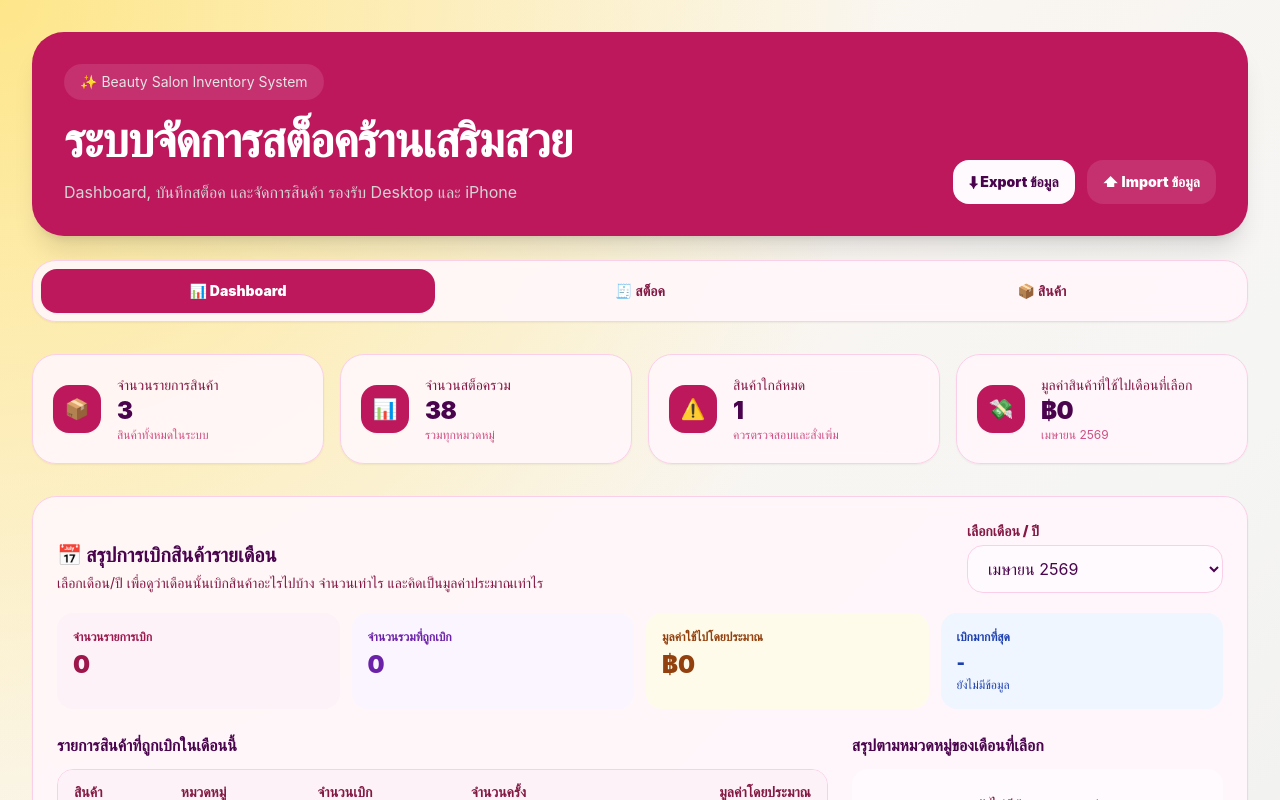
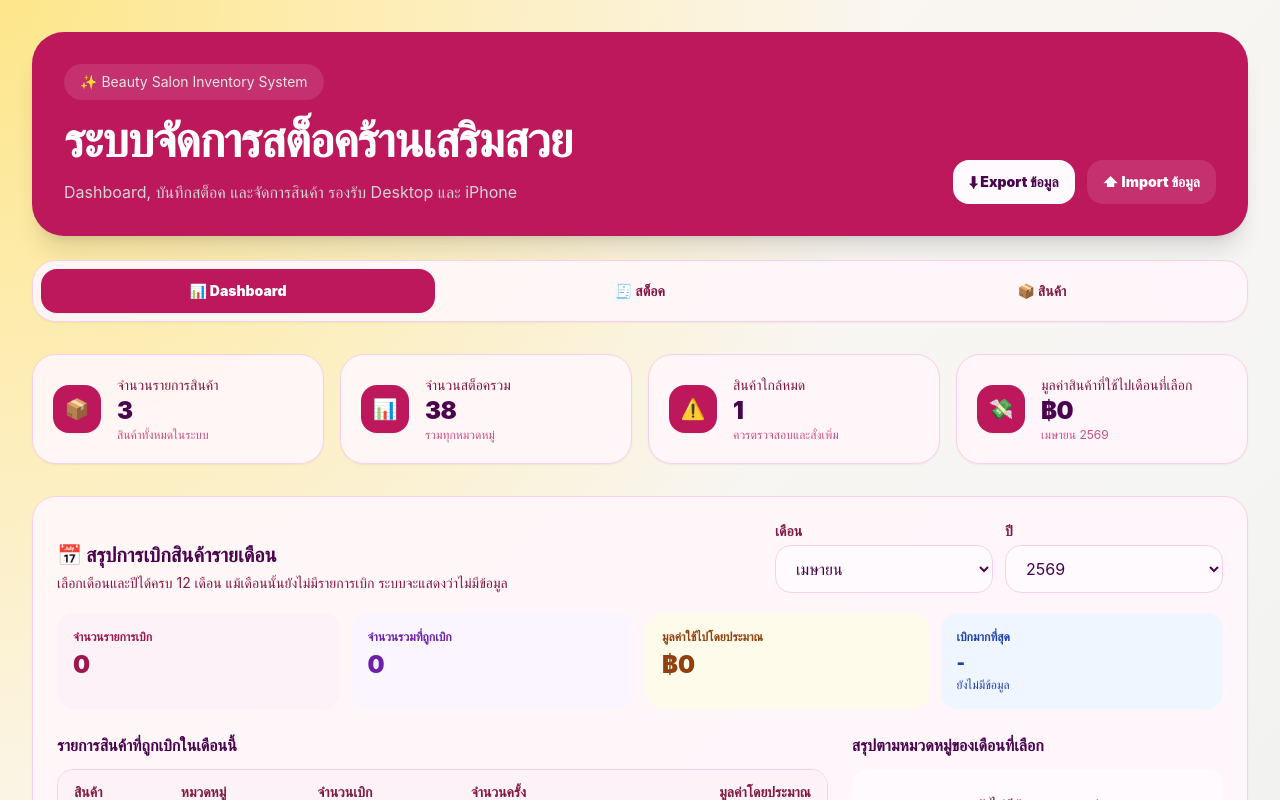
Before and after one commit to 60massmedia-ship-it/beauty-salon-inventory, a React (Vite) app: page / in a window 1280 px wide. Shown: the top 800 px of the page. Built offline with nearby package versions, Linux system fonts and the light colour scheme.

Commit message:
Show all 12 months in dashboard monthly report

```diff
--- a/src/components/Dashboard.jsx
+++ b/src/components/Dashboard.jsx
@@ -38,23 +38,34 @@ function getMonthKey(dateValue) {
   return `${date.getFullYear()}-${String(date.getMonth() + 1).padStart(2, '0')}`;
 }
 
+function makeMonthKey(year, monthIndex) {
+  return `${year}-${String(monthIndex + 1).padStart(2, '0')}`;
+}
+
 function getMonthLabel(monthKey) {
   const [year, month] = String(monthKey).split('-').map(Number);
   if (!year || !month) return '-';
   return `${thaiMonths[month - 1]} ${year + 543}`;
 }
 
-function getAvailableMonthOptions(transactions) {
-  const current = new Date();
-  const currentKey = `${current.getFullYear()}-${String(current.getMonth() + 1).padStart(2, '0')}`;
-  const keys = new Set([currentKey]);
+function getAvailableYearOptions(transactions) {
+  const currentYear = new Date().getFullYear();
+  const years = new Set([currentYear]);
   transactions.forEach((item) => {
     if (item.type === 'out') {
-      const key = getMonthKey(item.createdAt);
-      if (key) keys.add(key);
+      const date = new Date(item.createdAt);
+      if (!Number.isNaN(date.getTime())) years.add(date.getFullYear());
     }
   });
-  return Array.from(keys).sort((a, b) => b.localeCompare(a));
+  return Array.from(years).sort((a, b) => b - a);
+}
+
+function getMonthOptionsForYear(year) {
+  return thaiMonths.map((monthName, index) => ({
+    monthIndex: index,
+    monthName,
+    monthKey: makeMonthKey(year, index),
+  }));
 }
 
 function buildMonthlyUsageReport({ transactions, products, costHistory, selectedMonth }) {
@@ -127,14 +138,19 @@ function buildMonthlyUsageReport({ transactions, products, costHistory, selected
 }
 
 export default function Dashboard({ products, transactions, costHistory }) {
-  const monthOptions = React.useMemo(() => getAvailableMonthOptions(transactions), [transactions]);
-  const [selectedMonth, setSelectedMonth] = React.useState(monthOptions[0]);
+  const currentDate = React.useMemo(() => new Date(), []);
+  const yearOptions = React.useMemo(() => getAvailableYearOptions(transactions), [transactions]);
+  const [selectedYear, setSelectedYear] = React.useState(currentDate.getFullYear());
+  const [selectedMonthIndex, setSelectedMonthIndex] = React.useState(currentDate.getMonth());
 
   React.useEffect(() => {
-    if (!monthOptions.includes(selectedMonth)) {
-      setSelectedMonth(monthOptions[0]);
+    if (!yearOptions.includes(Number(selectedYear))) {
+      setSelectedYear(yearOptions[0]);
     }
-  }, [monthOptions, selectedMonth]);
+  }, [yearOptions, selectedYear]);
+
+  const monthOptions = React.useMemo(() => getMonthOptionsForYear(Number(selectedYear)), [selectedYear]);
+  const selectedMonth = makeMonthKey(Number(selectedYear), Number(selectedMonthIndex));
 
   const stats = React.useMemo(() => {
     const totalProducts = products.length;
@@ -191,13 +207,21 @@ export default function Dashboard({ products, transactions, costHistory }) {
         <div className="mb-5 flex flex-col gap-4 lg:flex-row lg:items-end lg:justify-between">
           <div>
             <h2 className="text-xl font-black text-neutral-950">📅 สรุปการเบิกสินค้ารายเดือน</h2>
-            <p className="mt-1 text-sm text-neutral-500">เลือกเดือน/ปี เพื่อดูว่าเดือนนั้นเบิกสินค้าอะไรไปบ้าง จำนวนเท่าไร และคิดเป็นมูลค่าประมาณเท่าไร</p>
+            <p className="mt-1 text-sm text-neutral-500">เลือกเดือนและปีได้ครบ 12 เดือน แม้เดือนนั้นยังไม่มีรายการเบิก ระบบจะแสดงว่าไม่มีข้อมูล</p>
           </div>
-          <div className="w-full lg:w-64">
-            <p className="mb-1 text-sm font-black text-neutral-700">เลือกเดือน / ปี</p>
-            <SelectInput value={selectedMonth} onChange={(event) => setSelectedMonth(event.target.value)}>
-              {monthOptions.map((monthKey) => <option key={monthKey} value={monthKey}>{getMonthLabel(monthKey)}</option>)}
-            </SelectInput>
+          <div className="grid w-full gap-3 sm:grid-cols-2 lg:w-[28rem]">
+            <div>
+              <p className="mb-1 text-sm font-black text-neutral-700">เดือน</p>
+              <SelectInput value={selectedMonthIndex} onChange={(event) => setSelectedMonthIndex(Number(event.target.value))}>
+                {monthOptions.map((item) => <option key={item.monthKey} value={item.monthIndex}>{item.monthName}</option>)}
+              </SelectInput>
+            </div>
+            <div>
+              <p className="mb-1 text-sm font-black text-neutral-700">ปี</p>
+              <SelectInput value={selectedYear} onChange={(event) => setSelectedYear(Number(event.target.value))}>
+                {yearOptions.map((year) => <option key={year} value={year}>{year + 543}</option>)}
+              </SelectInput>
+            </div>
           </div>
         </div>
 
```
